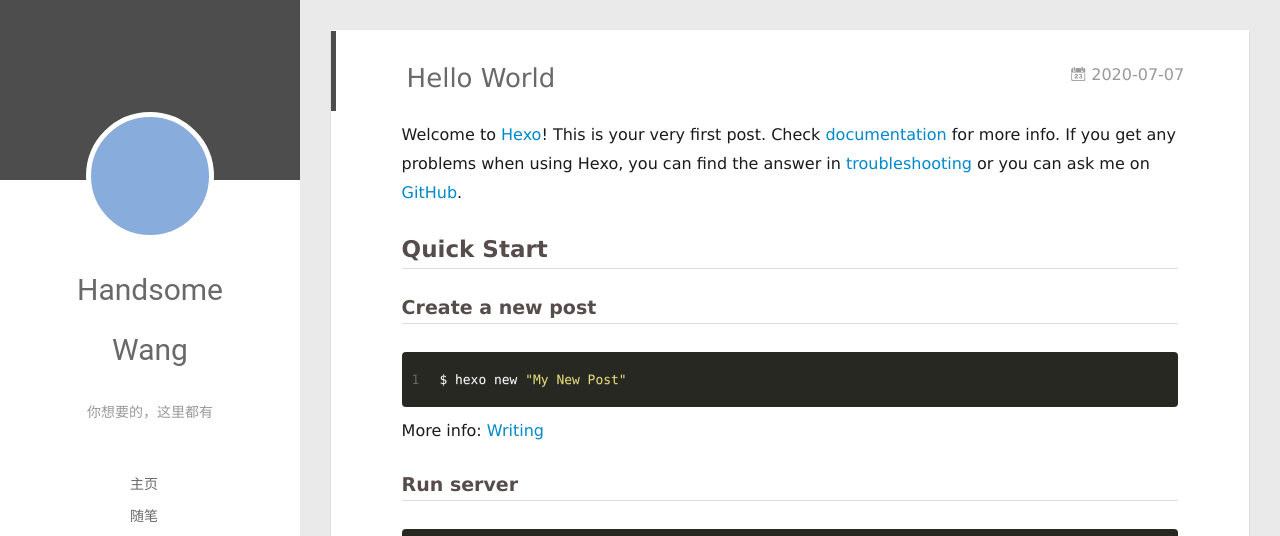
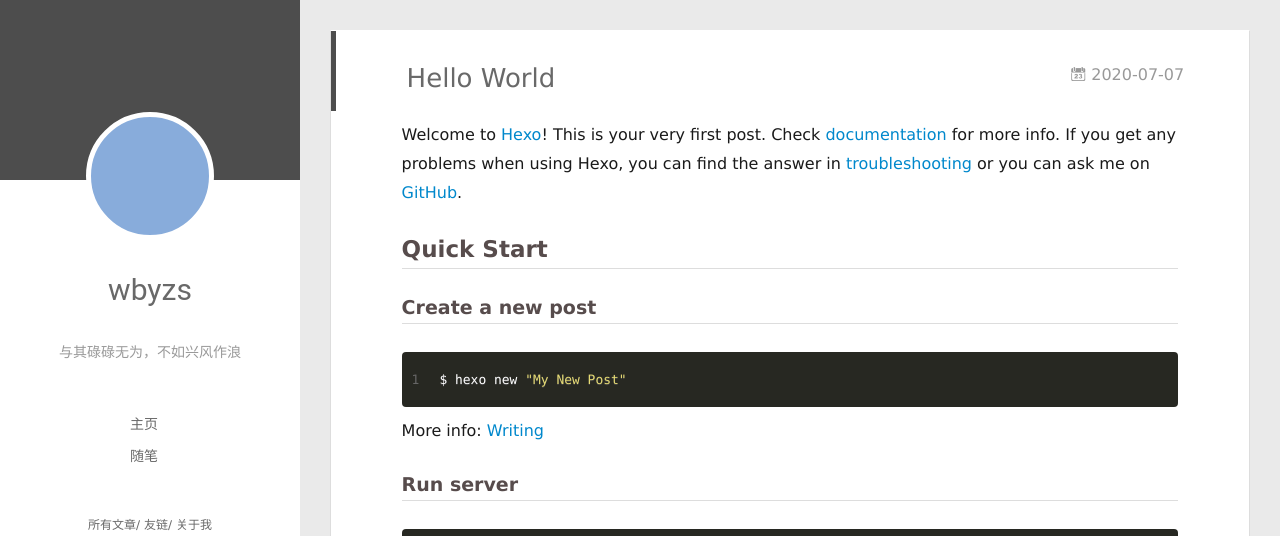
Before and after one commit to wbyzs2/wbyzs2.github.io, a plain HTML site: page 2020/07/07/hello-world/index.html in a window 1280 px wide. Shown: the top 536 px of the page. Drawn offline with Linux system fonts and the light colour scheme.

Commit message:
Site updated: 2020-07-08 13:13:38

```diff
--- a/2020/07/07/hello-world/index.html
+++ b/2020/07/07/hello-world/index.html
@@ -17,7 +17,7 @@
 <meta property="og:locale" content="zh_CN">
 <meta property="article:published_time" content="2020-07-07T02:42:34.243Z">
 <meta property="article:modified_time" content="2020-07-07T02:42:34.244Z">
-<meta property="article:author" content="Handsome Wang">
+<meta property="article:author" content="wbyzs">
 <meta property="article:tag" content="前端技术，后端技术，java，游戏，美食，健身">
 <meta name="twitter:card" content="summary">
 
@@ -51,10 +51,10 @@
 			<img src="" class="js-avatar">
 		</a>
 		<hgroup>
-		  <h1 class="header-author"><a href="/">Handsome Wang</a></h1>
+		  <h1 class="header-author"><a href="/">wbyzs</a></h1>
 		</hgroup>
 
-		<p class="header-subtitle">你想要的，这里都有</p>
+		<p class="header-subtitle">与其碌碌无为，不如兴风作浪</p>
 
 
 		<nav class="header-menu">
@@ -111,10 +111,10 @@
 				<img src="" class="js-avatar">
 			</div>
 			<hgroup>
-			  <h1 class="header-author js-header-author">Handsome Wang</h1>
+			  <h1 class="header-author js-header-author">wbyzs</h1>
 			</hgroup>
 
-			<p class="header-subtitle"><i class="icon icon-quo-left"></i>你想要的，这里都有<i class="icon icon-quo-right"></i></p>
+			<p class="header-subtitle"><i class="icon icon-quo-left"></i>与其碌碌无为，不如兴风作浪<i class="icon icon-quo-right"></i></p>
 
 
 
@@ -334,7 +334,7 @@
   <div class="outer">
     <div id="footer-info">
     	<div class="footer-left">
-    		&copy; 2020 Handsome Wang
+    		&copy; 2020 wbyzs
     	</div>
       	<div class="footer-right">
       		<a href="http://hexo.io/" target="_blank">Hexo</a>  Theme <a href="https://github.com/litten/hexo-theme-yilia" target="_blank">Yilia</a> by Litten
```
Also changed, not shown: 2020/07/07/我的第一篇博客/index.html (+6 -6 lines), archives/2020/07/index.html (+6 -6 lines), archives/2020/index.html (+6 -6 lines), archives/index.html (+6 -6 lines), index.html (+6 -6 lines).
